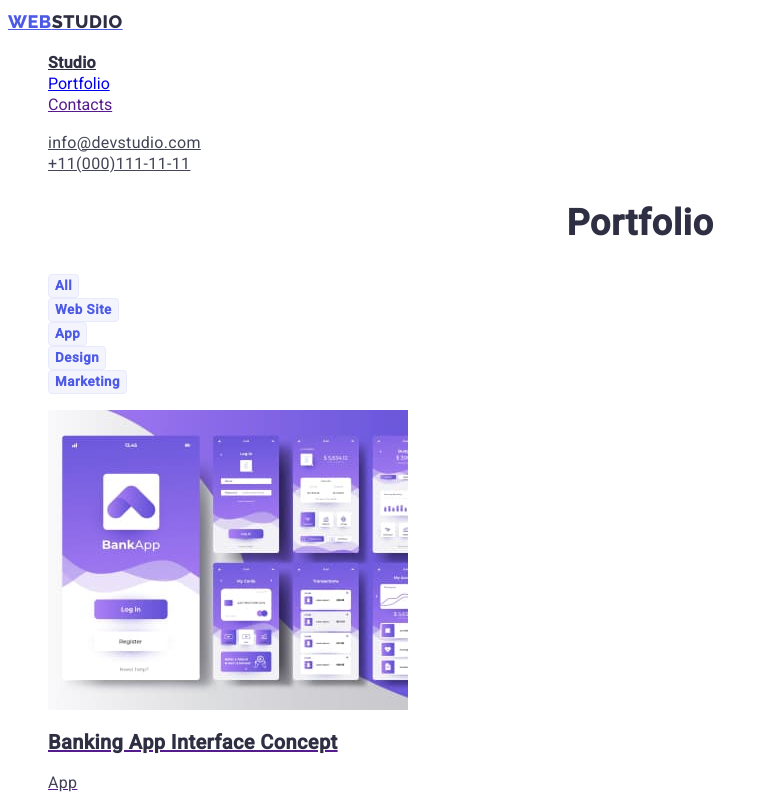
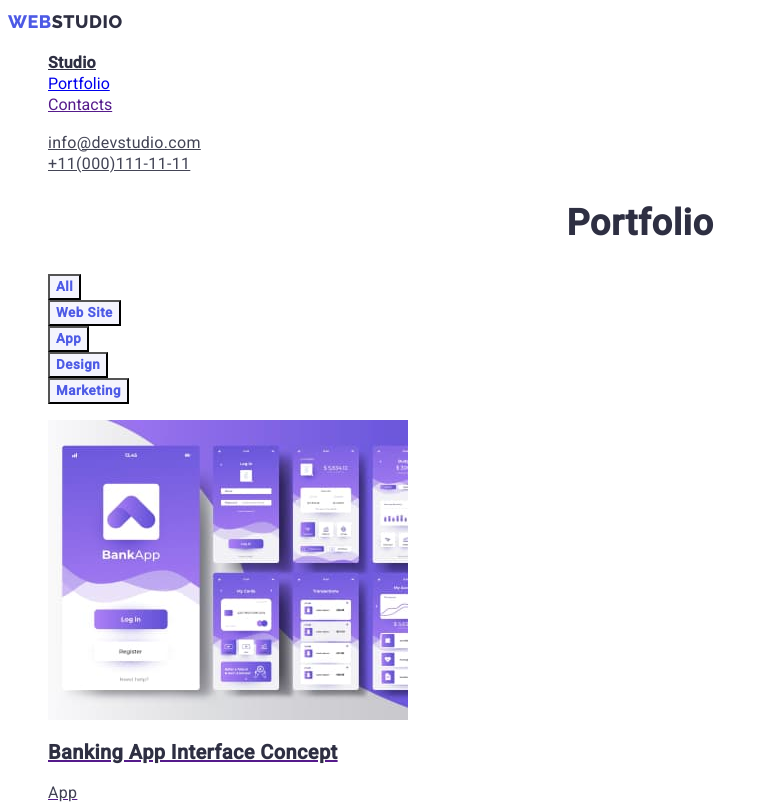
Before and after one commit to MariySemenenko/goit-markup-hw-02-02, a plain HTML site: page portfolio.html in a window 1280 px wide. Shown: the top 808 px of the page, without its empty margins (0-768 px from the left). Drawn offline with Linux system fonts and the light colour scheme.

Commit message:
changes4

```diff
--- a/css/styles.css
+++ b/css/styles.css
@@ -9,9 +9,11 @@
   --nav-link-color: #2e2f42;
   --contacts-link-color: #434455;
   --link-hover-color: #4d5ae5;
+  --byn-background-color: #f4f4fd;
 }
 
 body {
+  background-color: var(--background-primary-color);
   color: var(--background-primary-color);
   font-family: 'Roboto', sans-serif;
 }
@@ -70,8 +72,6 @@ ul {
 }
 
 .hero-btn {
-  width: 170px;
-  height: 51px;
   background-color: var(--brand-color);
   font-family: inherit;
   font-weight: 600;
@@ -112,10 +112,7 @@ ul {
 
 /* Portfolio */
 .portfolio-filter-bnt {
-  background-color: #f4f4fd;
-  border: 1px solid #e7e9fc;
-  border-radius: 4px;
-
+  background-color: var(--byn-background-color);
   font-family: inherit;
   font-weight: 600;
   line-height: 1.5;
--- a/portfolio.html
+++ b/portfolio.html
@@ -13,7 +13,7 @@
   <body>
     <header class="page-header">
       <nav class="nav">
-        <a class="logo" href="./index.html">Web<span class="logo-accent">Studio</span></a>
+        <a class="logo no-decoration" href="./index.html">Web<span class="logo-accent">Studio</span></a>
         <ul class="nav-list">
           <li class="nav-item"><a class="nav-link" href="./index.html">Studio</a></li>
           <li class="nav-item"><a class="nav-link"><a href="./portfolio.html">Portfolio</a></li>
@@ -91,7 +91,7 @@
     </section>
   </main>
     <footer class="footer">
-      <a class="logo" href="./images/portfolio/latte.jpg">Web<span class="logo-accent">Studio</span></a>
+      <a class="logo no-decoration" href="./index.html">Web<span class="logo-accent logo-footer">Studio</span></a>
        <p class="footer-desc">
          Increase the flow of customers and sales for your business with digital marketing & growth
          solutions
```
